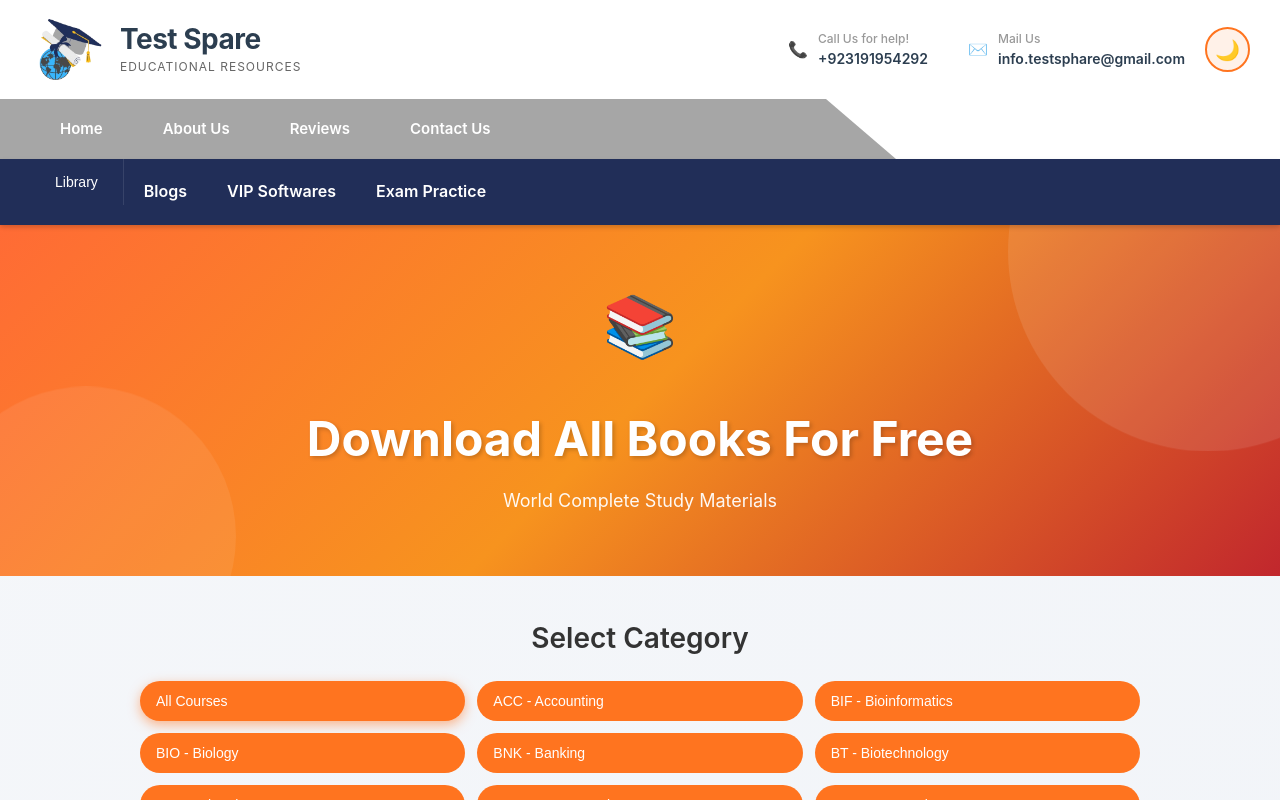
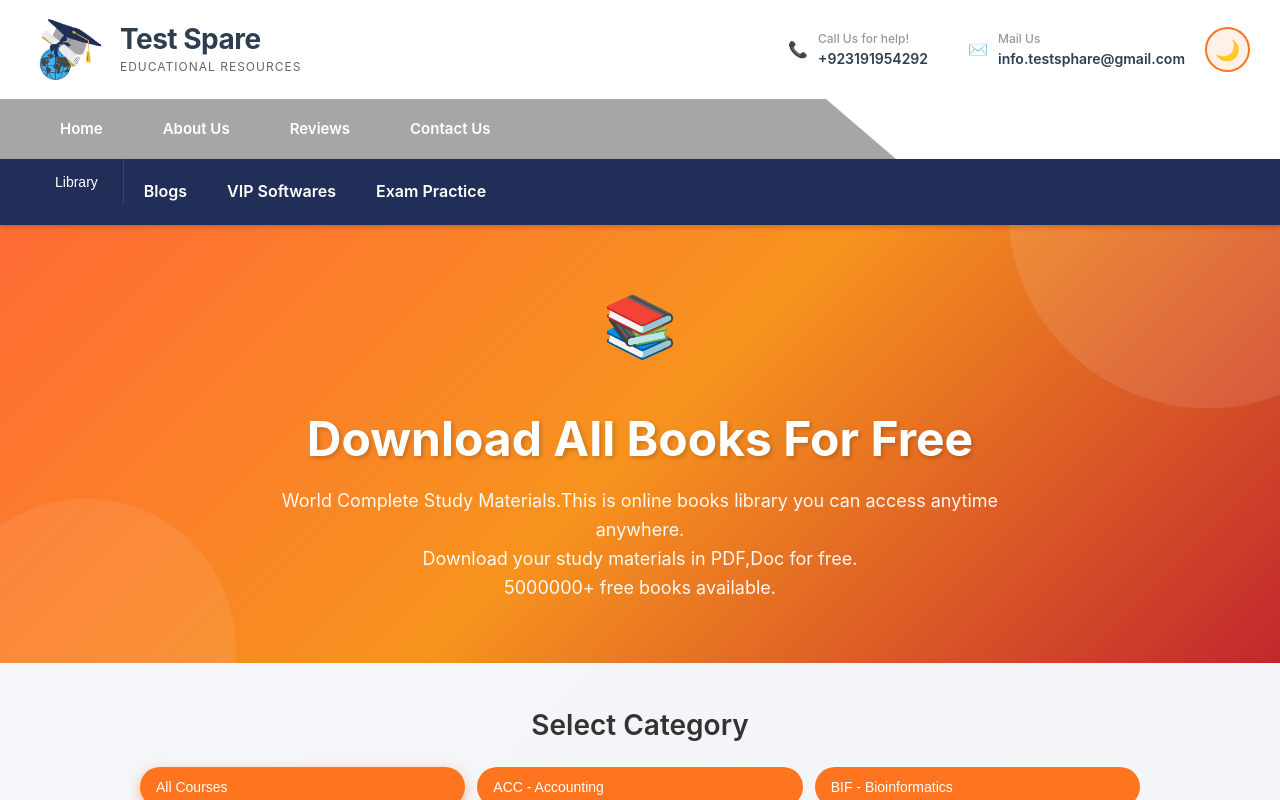
Before and after one commit to Sahirullah/TestSphare, a React (Vite) app: page /vu-handout in a window 1280 px wide. Shown: the top 800 px of the page. Built offline with nearby package versions, Linux system fonts and the light colour scheme; the HTML template or start-up script is replaced by a standard one.

Commit message:
updating

```diff
--- a/src/pages/VUHandout.jsx
+++ b/src/pages/VUHandout.jsx
@@ -28,7 +28,9 @@ const VUHandout = () => {
         <div className="hero-content">
           <div className="hero-icon">📚</div>
           <h1>Download All Books For Free</h1>
-          <p>World Complete Study Materials</p>
+          <p>World Complete Study Materials.This is online books library you can access anytime anywhere.</p>
+          <p>Download your study materials in PDF,Doc for free.</p>
+          <p>5000000+ free books available.</p>
         </div>
       </div>
 
```
